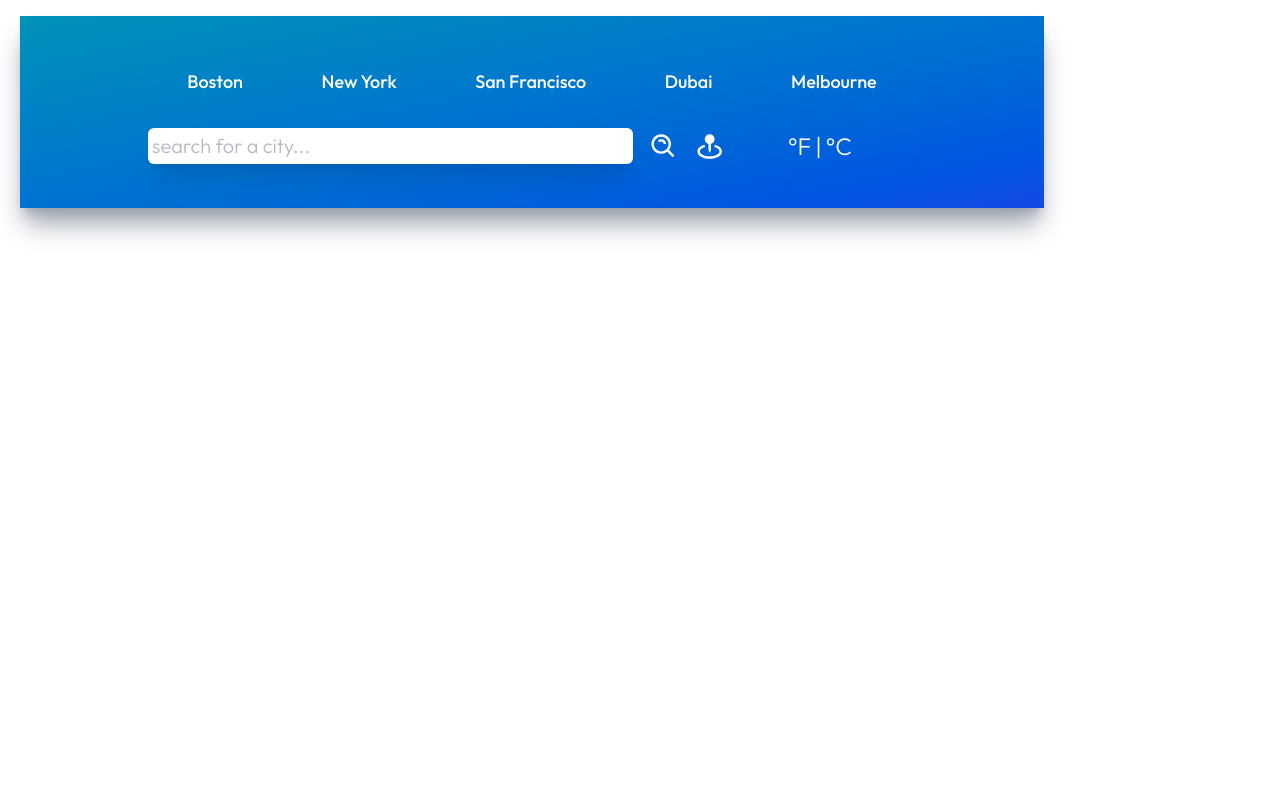
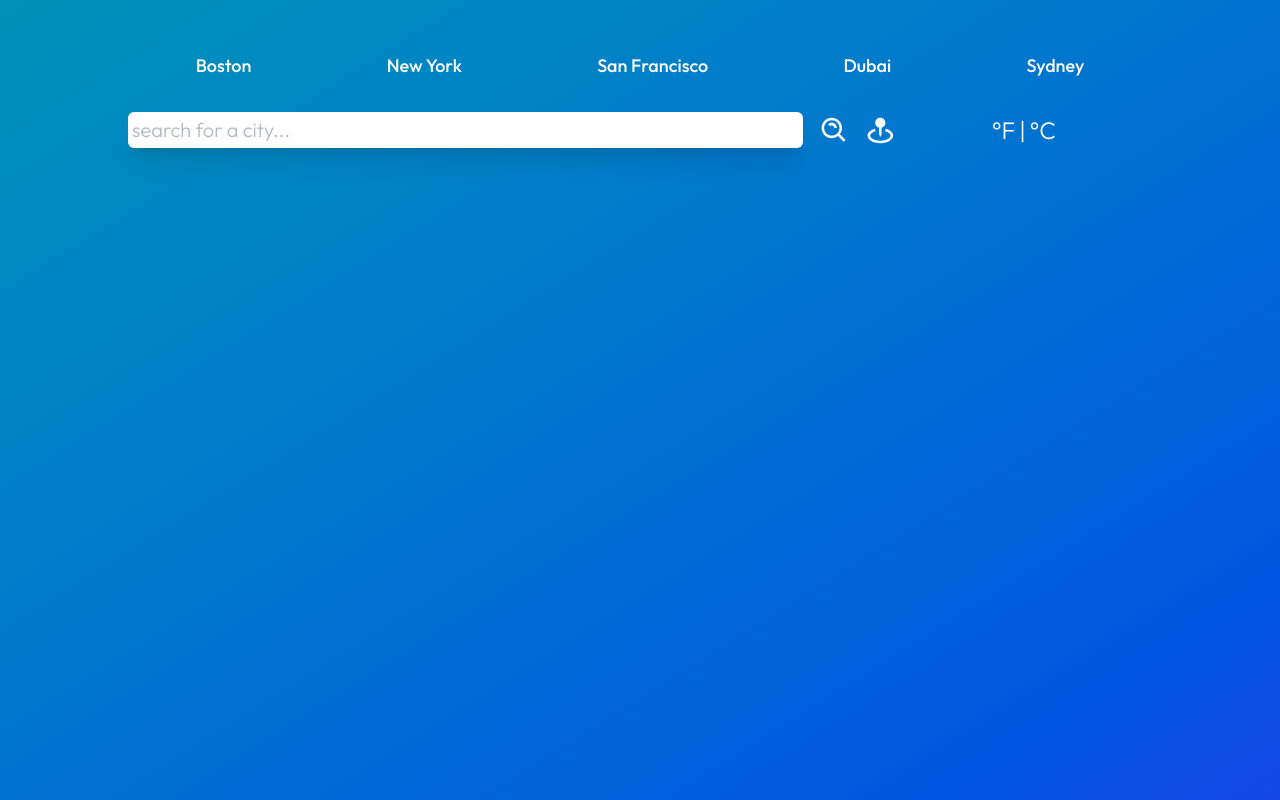
Before and after one commit to zachary-shah-eLocal/dali-api-challenge-shah, a React (Vite) app: page / in a window 1280 px wide. Built offline with nearby package versions, Linux system fonts and the light colour scheme; no server answers.

Commit message:
overscroll tweaks

```diff
--- a/src/App.jsx
+++ b/src/App.jsx
@@ -25,7 +25,8 @@ const App = () => {
 
 
   return (
-    <div className="mx-5 max-w-screen-lg mt-4 py-5 px-32 bg-gradient-to-br shadow-xl shadow-gray-400 from-cyan-600 to-blue-700">
+    <div className="overflow-y-scroll overscroll-none">
+    <div className="py-5 px-32 bg-gradient-to-br shadow-xl shadow-gray-400 from-cyan-600 to-blue-700 min-h-screen">
       <TopButtons setQuery={setQuery}/>
       <Inputs setQuery={setQuery} setUnits={setUnits}/>
 
@@ -40,6 +41,7 @@ const App = () => {
 
 
     </div>
+    </div>
   )
 }
 
--- a/src/components/TopButtons.jsx
+++ b/src/components/TopButtons.jsx
@@ -21,12 +21,14 @@ const TopButtons = ({setQuery}) => {
         },
         {
             id: 5,
-            name: 'Melbourne',
+            name: 'Sydney',
         },
     ]
 
   return (
-    <div className="flex items-center justify-around my-6">
+    <>
+    <div className="flex items-center justify-around my-6 transpa">
+
         {defaultCities.map((city) => (
                 <button
                     key={city.id}
@@ -37,6 +39,7 @@ const TopButtons = ({setQuery}) => {
                 </button>
             ))}
     </div>
+    </>
   )
 }
 
```
